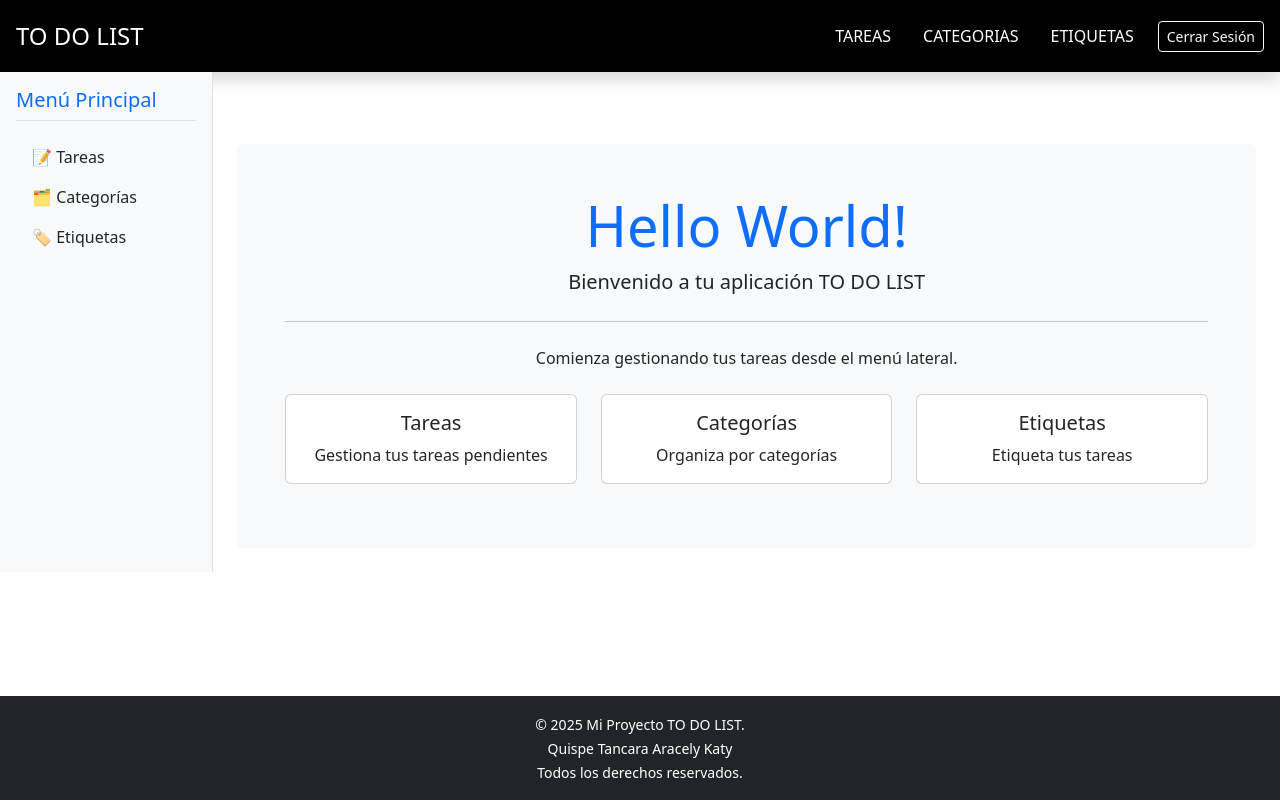
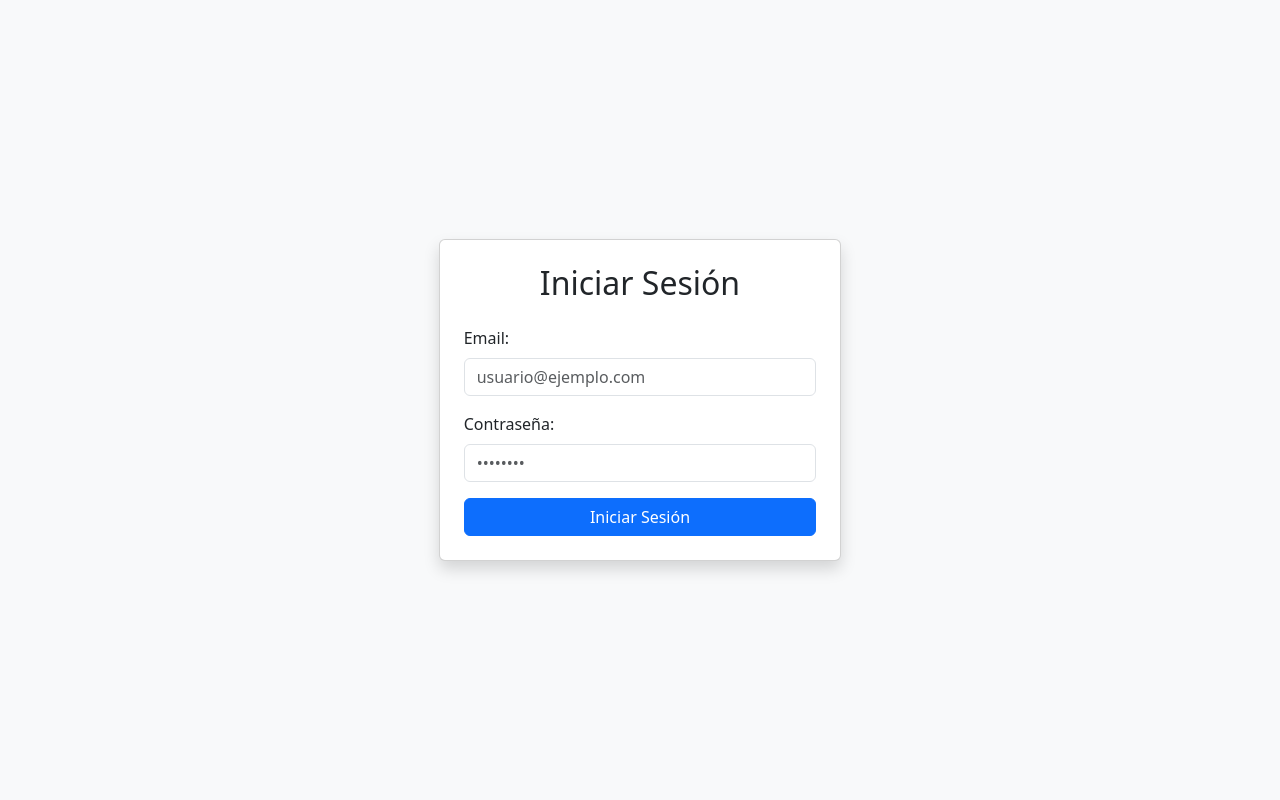
Before and after one commit to AracelyKat/proyect-react-todolist, a React (Vite) app: page /login in a window 1280 px wide. Before the commit this address led to /. Built offline with nearby package versions, Linux system fonts and the light colour scheme; sample sign-in values are in the browser's storage.

Commit message:
agregar rutas protegidas(crea componentes ProtectedRoute y PublicRoute), agrega pagina de inicio HomePage, reestructura rutas en App.jsx

```diff
--- a/src/App.jsx
+++ b/src/App.jsx
@@ -9,67 +9,32 @@ import CreateTaskPage from './components/pages/tasks/CreateTaskPage';
 import EditTaskPage from "./components/pages/tasks/EditTaskPage";
 import ShowTask from "./components/pages/tasks/ShowTask";
 import Login from './components/Login';
-import { AuthService } from './services/AuthService';
+import HomePage from './components/pages/HomePage';
+import ProtectedRoute from './components/ProtectedRoute';
+import PublicRoute from './components/PublicRoute';
 import './App.css';
 
 function App() {
-  const isAuthenticated = AuthService.isAuthenticated();
-
+  localStorage.clear();
   return (
     <Router>
       <Routes>
-        {/* Ruta de login - solo accesible si NO está autenticado */}
         <Route
           path="/login"
-          element={isAuthenticated ? <Navigate to="/" replace /> : <Login />}
+          element={
+            <PublicRoute>
+              <Login />
+            </PublicRoute>
+          }
         />
 
-        {/* Rutas protegidas - solo accesibles si ESTÁ autenticado */}
         <Route
           path="/*"
           element={
-            isAuthenticated ? (
+            <ProtectedRoute>
               <Layout>
                 <Routes>
-                  <Route path="/" element={
-                    <div className="text-center mt-5">
-                      <div className="jumbotron bg-light p-5 rounded">
-                        <h1 className="display-4 text-primary">Hello World!</h1>
-                        <p className="lead">Bienvenido a tu aplicación TO DO LIST</p>
-                        <hr className="my-4" />
-                        <p>Comienza gestionando tus tareas desde el menú lateral.</p>
-                        <div className="mt-4">
-                          <div className="row">
-                            <div className="col-md-4 mb-3">
-                              <div className="card">
-                                <div className="card-body">
-                                  <h5 className="card-title">Tareas</h5>
-                                  <p className="card-text">Gestiona tus tareas pendientes</p>
-                                </div>
-                              </div>
-                            </div>
-                            <div className="col-md-4 mb-3">
-                              <div className="card">
-                                <div className="card-body">
-                                  <h5 className="card-title">Categorías</h5>
-                                  <p className="card-text">Organiza por categorías</p>
-                                </div>
-                              </div>
-                            </div>
-                            <div className="col-md-4 mb-3">
-                              <div className="card">
-                                <div className="card-body">
-                                  <h5 className="card-title">Etiquetas</h5>
-                                  <p className="card-text">Etiqueta tus tareas</p>
-                                </div>
-                              </div>
-                            </div>
-                          </div>
-                        </div>
-                      </div>
-                    </div>
-                  } />
-
+                  <Route path="/" element={<HomePage />} />
                   <Route path="/tareas" element={<TasksPage />} />
                   <Route path="/categorias" element={<CategoriesPage />} />
                   <Route path="/categorias/:id" element={<ShowCategoryPage />} />
@@ -78,16 +43,14 @@ function App() {
                   <Route path="/tareas/crear" element={<CreateTaskPage />} />
                   <Route path="/tareas/editar/:id" element={<EditTaskPage />} />
                   <Route path="/tareas/:id" element={<ShowTask />} />
-
-                  {/* Ruta por defecto para rutas no encontradas */}
                   <Route path="*" element={<Navigate to="/" replace />} />
                 </Routes>
               </Layout>
-            ) : (
-              <Navigate to="/login" replace />
-            )
+            </ProtectedRoute>
           }
         />
+
+        <Route path="*" element={<Navigate to="/login" replace />} />
       </Routes>
     </Router>
   );
--- /dev/null
+++ b/src/components/ProtectedRoute.jsx
@@ -0,0 +1,11 @@
+import React from 'react';
+import { Navigate } from 'react-router-dom';
+import { AuthService } from '../services/AuthService';
+
+const ProtectedRoute = ({ children }) => {
+  const isAuthenticated = AuthService.isAuthenticated();
+
+  return isAuthenticated ? children : <Navigate to="/login" replace />;
+};
+
+export default ProtectedRoute;
--- /dev/null
+++ b/src/components/PublicRoute.jsx
@@ -0,0 +1,11 @@
+import React from 'react';
+import { Navigate } from 'react-router-dom';
+import { AuthService } from '../services/AuthService';
+
+const PublicRoute = ({ children }) => {
+  const isAuthenticated = AuthService.isAuthenticated();
+
+  return !isAuthenticated ? children : <Navigate to="/" replace />;
+};
+
+export default PublicRoute;
--- /dev/null
+++ b/src/components/pages/HomePage.jsx
@@ -0,0 +1,44 @@
+import React from 'react';
+
+const HomePage = () => {
+  return (
+    <div className="text-center mt-5">
+      <div className="jumbotron bg-light p-5 rounded">
+        <h1 className="display-4 text-primary">Hello World!</h1>
+        <p className="lead">Bienvenido a tu aplicación TO DO LIST</p>
+        <hr className="my-4" />
+        <p>Comienza gestionando tus tareas desde el menú lateral.</p>
+        <div className="mt-4">
+          <div className="row">
+            <div className="col-md-4 mb-3">
+              <div className="card">
+                <div className="card-body">
+                  <h5 className="card-title">Tareas</h5>
+                  <p className="card-text">Gestiona tus tareas pendientes</p>
+                </div>
+              </div>
+            </div>
+            <div className="col-md-4 mb-3">
+              <div className="card">
+                <div className="card-body">
+                  <h5 className="card-title">Categorías</h5>
+                  <p className="card-text">Organiza por categorías</p>
+                </div>
+              </div>
+            </div>
+            <div className="col-md-4 mb-3">
+              <div className="card">
+                <div className="card-body">
+                  <h5 className="card-title">Etiquetas</h5>
+                  <p className="card-text">Etiqueta tus tareas</p>
+                </div>
+              </div>
+            </div>
+          </div>
+        </div>
+      </div>
+    </div>
+  );
+};
+
+export default HomePage;
```
